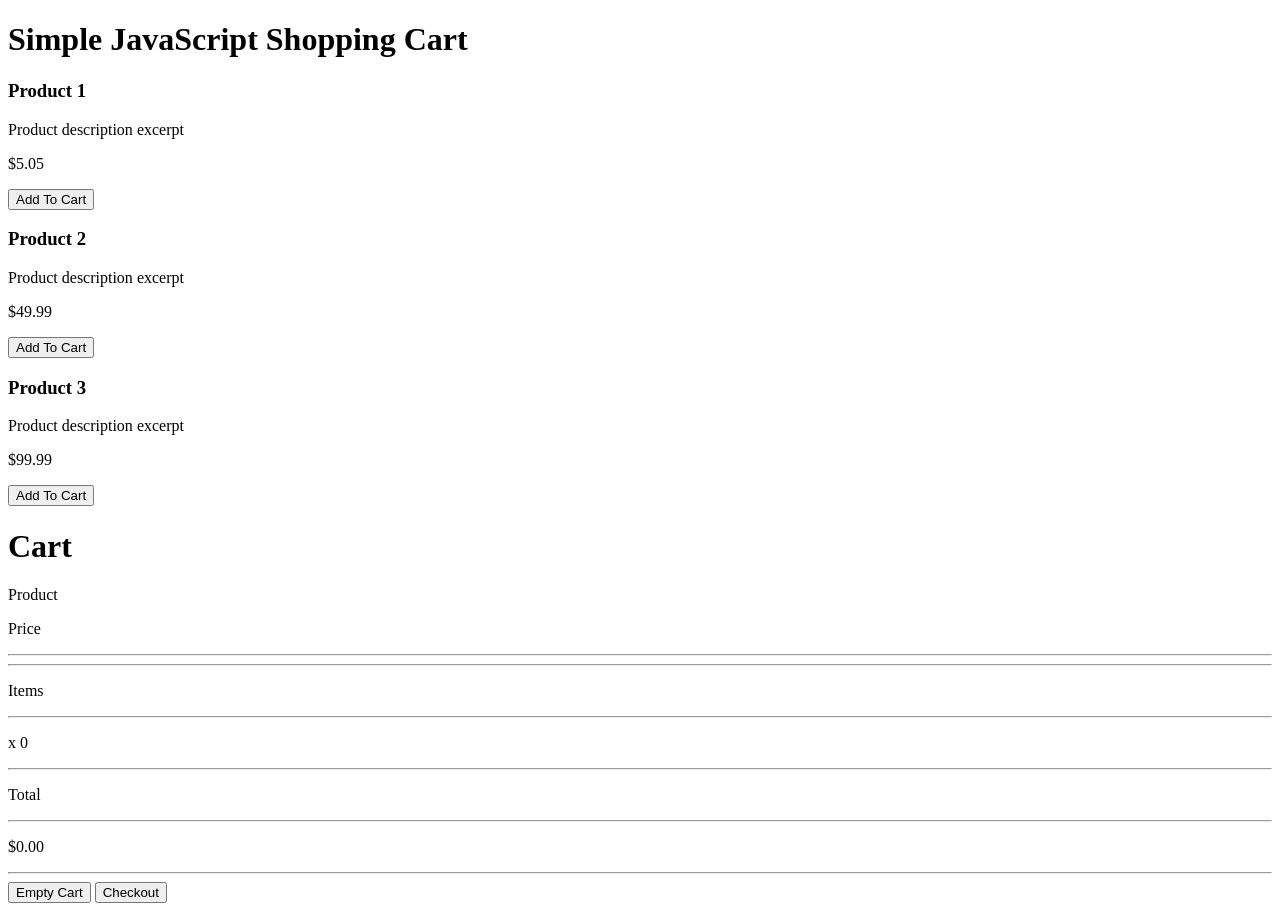
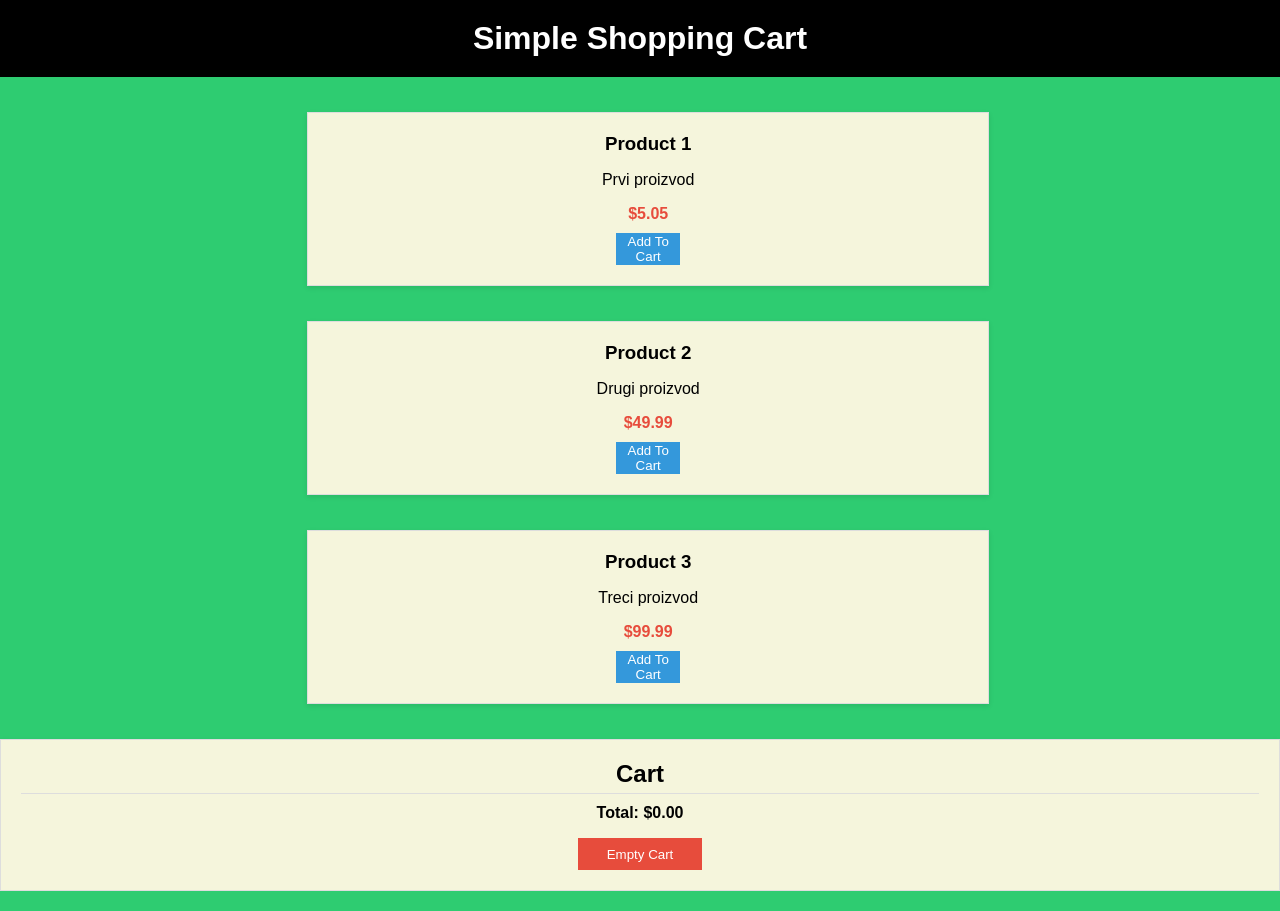
Before and after one commit to ensarvragic/JsShoppingCart, a plain HTML site: page ShoppingCart/index.html in a window 1280 px wide. Drawn offline with Linux system fonts and the light colour scheme.

Commit message:
fixed code

```diff
--- a/ShoppingCart/assets/app.js
+++ b/ShoppingCart/assets/app.js
@@ -1,31 +1,39 @@
-const counter = document.getElementById('cart-counter');
+const addToCartButtons = document.querySelectorAll('.add-to-cart');
+const cartItemsList = document.getElementById('cart-items');
+const cartTotal = document.getElementById('cart-total');
+const emptyCartButton = document.getElementById('empty-cart');
 
-const cart = [];
+const products = [];
 
-const addToCart = (item) => {
-    cart.push(item);
-    updateCartCounter();
+addToCartButtons.forEach(button => {
+    button.addEventListener('click', addToCart);
+});
+
+emptyCartButton.addEventListener('click', emptyCart);
+
+function addToCart(event) {
+    const productName = event.target.getAttribute('data-name');
+    const productPrice = parseFloat(event.target.getAttribute('data-price'));
+
+    products.push({ name: productName, price: productPrice });
+    updateCart();
 }
 
-const emptyCart = () => {
-    cart.length = 0;
-    updateCartCounter();
+function emptyCart() {
+    products.length = 0;
+    updateCart();
 }
 
-const updateCartCounter = () => {
-    const counter = document.getElementById('cart-counter');
-    counter.innerHTML = cart.length;
+function updateCart() {
+    cartItemsList.innerHTML = '';
+    let total = 0;
+
+    products.forEach(product => {
+        const item = document.createElement('li');
+        item.innerText = `${product.name} - $${product.price.toFixed(2)}`;
+        cartItemsList.appendChild(item);
+        total += product.price;
+    });
+
+    cartTotal.innerText = `Total: $${total.toFixed(2)}`;
 }
-
-updateCartitems = () => {
-    cartItemsContainer.innerHTML = '';
-    cart.forEach(item => {
-        const itemContainer = document.createElement('div');
-        itemContainer.classList.add('cart-item');
-        itemContainer.innerHTML = `
-        <p>${item.name}</p>
-        <p>${item.price.toFixed(2)}</p>
-        `;
-
-    });
-}
--- a/ShoppingCart/assets/style.css
+++ b/ShoppingCart/assets/style.css
@@ -1,134 +1,103 @@
-*{
+body {
+    font-family: Arial, sans-serif;
     margin: 0;
     padding: 0;
+    background-color: #2ecc71;
 }
-body{
-    background: linear-gradient(45deg, orange, yellow, green);
-    height: 100vh;
+
+h1 {
+    text-align: center;
+    padding: 20px;
+    margin: 0;
+    background-color: black;
+    color: white;
 }
-.parent{
-    width: 50%;
-    margin-top: 20px;
-    height: 80vh;
-    margin-left: 250px;
-    background-color: white;
-    height: 95vh;
-    width: 60%;
-    border-radius: 10px;
-}
-.title{
+
+.product-list{
     display: flex;
     justify-content: center;
+    margin: 20px;
+}
+
+.product {
+    border: 1px solid #ddd;
+    padding: 20px;
+    background-color:  #F5F5DC;
+    box-shadow: 0 2px 5px rgba(0, 0, 0, 0.1);
+    width: 50%;
     text-align: center;
+    margin: 35px 24%;
+}
+
+.product h3 {
+    margin: 0;
+}
+
+.price {
+    font-weight: bold;
+    color: #e74c3c;
+    margin: 10px 0;
+}
+
+.add-to-cart {
+    background-color: #3498db;
+    color: white;
+    border: none;
+    height: 4vh;
+    width: 10%;
+    cursor: pointer;
+}
+
+.add-to-cart:hover {
+    background-color: #2980b9;
+}
+
+#cart {
+    border: 1px solid #ddd;
     padding: 20px;
+    background-color:  #F5F5DC;
+    box-shadow: 0 2px 5px rgba(0, 0, 0, 0.1);
+    margin-top: 20px;
+    text-align: center;
 }
-.carts{
-    display: flex;
-    justify-content: center;
-    gap: 9%;
-    width: 100%;
-    font-size: 16px;
+
+#cart h2 {
+    margin: 0 0 10px;
+    padding-bottom: 5px;
+    border-bottom: 1px solid #ddd;
 }
-h3{
-    margin-bottom: 10px;
-    color: black;
+
+#cart-items {
+    list-style: none;
+    padding: 0;
+    margin: 0;
+}
+
+#cart-items li {
+    margin: 10px 0;
+}
+
+#cart-total {
     font-weight: bold;
-}
-.product-1{
-    border: 1px solid black;
-    padding: 20px;
-    text-align: center;
-    border-radius: 7px;
-    margin-top: 40px;
-}
-.product-2{
-   border: 1px solid black;
-   padding: 15px;
-   text-align: center;
-   border-radius: 10px;
-   margin-top: 40px;
-}
-.product-3{
-    border: 1px solid black;
-    padding: 15px;
-    text-align: center;
-    border-radius: 10px;
-    margin-top: 40px;
-}
-span{
-    display: block;
-    margin-left: 5px;
-}
-.product-button{
-    padding: 15px;
-    border-radius: 15px;
-    border-style: none;
-    margin-top: 20px;
-    background-color: orange;
-    font-size: 14px;
-}
-.price{
     margin-top: 10px;
 }
-.product-button:hover{
-    background-color: black;
+
+#empty-cart {
+    background-color: #e74c3c;
     color: white;
+    border: none;
+    height: 4vh;
+    width: 10%;
     cursor: pointer;
 }
-.cart-list{
-    border: 1px solid black;
-    width: 77%;
-    margin-left: 90px;
-    margin-top: 20px;
-    text-align: center;
-    height: 38vh;
-    border-radius: 5px;
+
+#empty-cart:hover {
+    background-color: #c0392b;
 }
-.hr1{
-    text-align: center;
-    background-color: black;
-    width: 50%;
-    margin-left: 150px;
+
+@media screen and (max-width: 768px) {
+    .product {
+        width: 80%;
+        margin: 0 10%;
+    }
 }
-.product-price{
-    display: flex;
-    gap: 25px;
-    margin-left: 15px;
-    font-weight: bold;
-    margin-top: 20px;
-}
-.hr2{
-    width: 20%;
-    margin-left: 10px;
-}
-.total-items{
-    display: flex;
-    justify-content: right;
-    margin-top: 40px;
-    margin-right: 25px;
-    gap: 20px;
-}
-hr{
-    width: 90px;
-}
-.middle-hr{
-    width: 96%;
-    margin-top: 10px;
-    margin-left: 10px;
-}
-.main-btns{
-    background-color: orange;
-    border-style: none;
-    border-radius: 15px;
-    padding: 10px;
-    margin-top: 25px;
-    float: right;
-    margin-right: 23px;
-    cursor: pointer;
-    width: 15%;
-}
-.main-btns:hover{
-    background-color: yellow;
-    color: black;
-    font-weight: bold;
-}
--- a/ShoppingCart/index.html
+++ b/ShoppingCart/index.html
@@ -4,64 +4,41 @@
     <meta charset="UTF-8">
     <meta http-equiv="X-UA-Compatible" content="IE=edge">
     <meta name="viewport" content="width=device-width, initial-scale=1.0">
-    <title>Simple JavaScript Shopping Cart</title>
-    <style>
-        /* Ovde možete dodati svoje stilizacije */
-    </style>
+    <title>Simple Shopping Cart</title>
+    <link rel="stylesheet" href="assets/style.css">
 </head>
 <body>
 
-<div class="parent">
-    <h1 class="title">Simple JavaScript Shopping Cart</h1>
-    <!-- Proizvod 1 -->
-    <div class="carts" id="Products">
-        <div class="product-1">
+<h1>Simple Shopping Cart</h1>
+
+<div id="product-list">
+    <div class="product">
         <h3>Product 1</h3>
-            <p>Product description <span>excerpt</span></p>
+        <p>Prvi proizvod</p>
         <p class="price">$5.05</p>
-            <button class="product-button" onclick="addToCart('Product 1', 5.05)"> Add To Cart </button>
+        <button class="add-to-cart" data-name="Product 1" data-price="5.05">Add To Cart</button>
     </div>
-        <!-- Proizvod 2 -->
-        <div class="product-2">
+    <div class="product">
         <h3>Product 2</h3>
-            <p>Product description <span>excerpt</span></p>
+        <p>Drugi proizvod</p>
         <p class="price">$49.99</p>
-            <button class="product-button" onclick="addToCart('Product 2', 49.99)">Add To Cart </button>
+        <button class="add-to-cart" data-name="Product 2" data-price="49.99">Add To Cart</button>
     </div>
-        <!-- Proizvod 3 -->
-        <div class="product-3">
+    <div class="product">
         <h3>Product 3</h3>
-            <p>Product description <span>excerpt</span></p>
+        <p>Treci proizvod</p>
         <p class="price">$99.99</p>
-            <button class="product-button" onclick="addToCart('Product 3', 99.99)">Add To Cart </button>
+        <button class="add-to-cart" data-name="Product 3" data-price="99.99">Add To Cart</button>
     </div>
 </div>
-    <!-- !!! Div za prikaz korpe nakon klika !!! -->
-    <div class="cart-list">
-        <h1>Cart</h1>
-        <div class="product-price">
-            <p>Product</p>
-            <p>Price</p>
+
+<div id="cart">
+    <h2>Cart</h2>
+    <ul id="cart-items"></ul>
+    <p id="cart-total">Total: $0.00</p>
+    <button id="empty-cart">Empty Cart</button>
 </div>
-        <hr class="hr2">
-        <hr class="middle-hr">
-        <!-- !!! Div za računanje cena proizvoda i broja proizvoda !!! -->
-        <div class="total-items">
-            <div class="items">
-                <p>Items</p>
-                <hr>
-                <p id="cart-counter">x 0</p>
-                <hr>
-            </div>
-            <div class="total">
-                <p>Total</p>
-                <hr>
-                <p>$0.00</p>
-                <hr>
-            </div>
-        </div>
-        <!-- !!! Buttons for clean and checkout ShoppingCart-->
-        <button class="main-btns" onclick="emptyCart()">Empty Cart</button>
-        <button class="main-btns">Checkout</button>
-    </div>
-</div>
+
+<script src="assets/app.js"></script>
+</body>
+</html>
```
Lines whose indentation alone changed are shown as unchanged.
